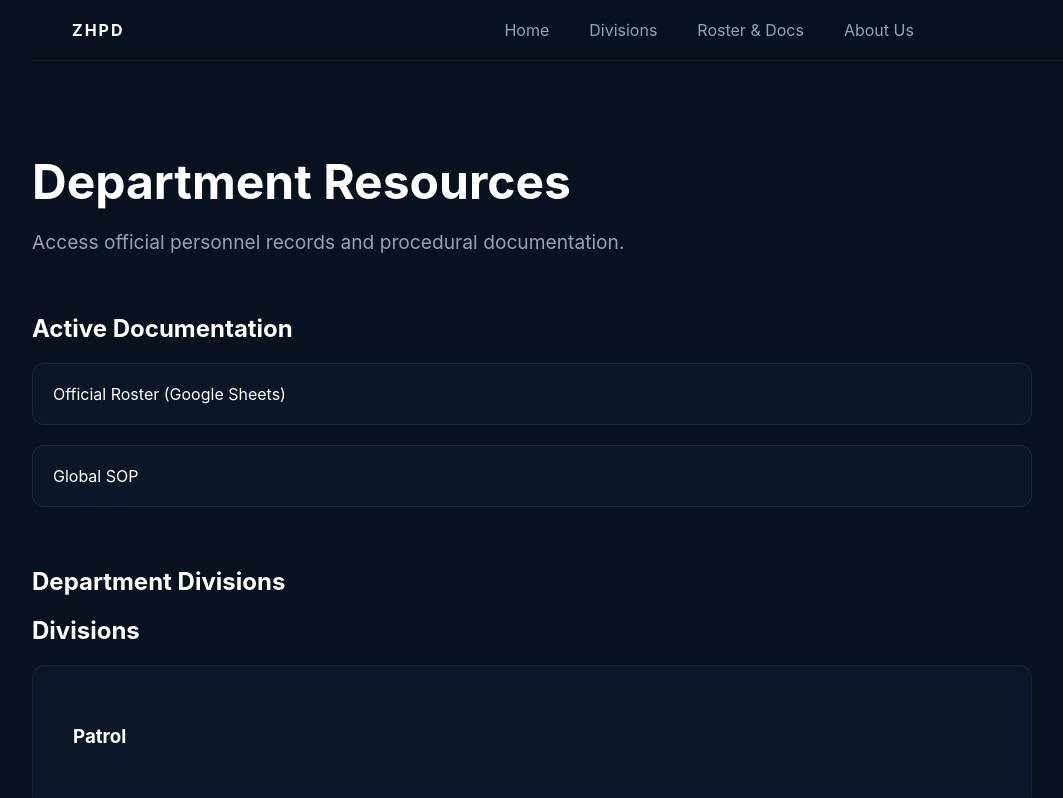
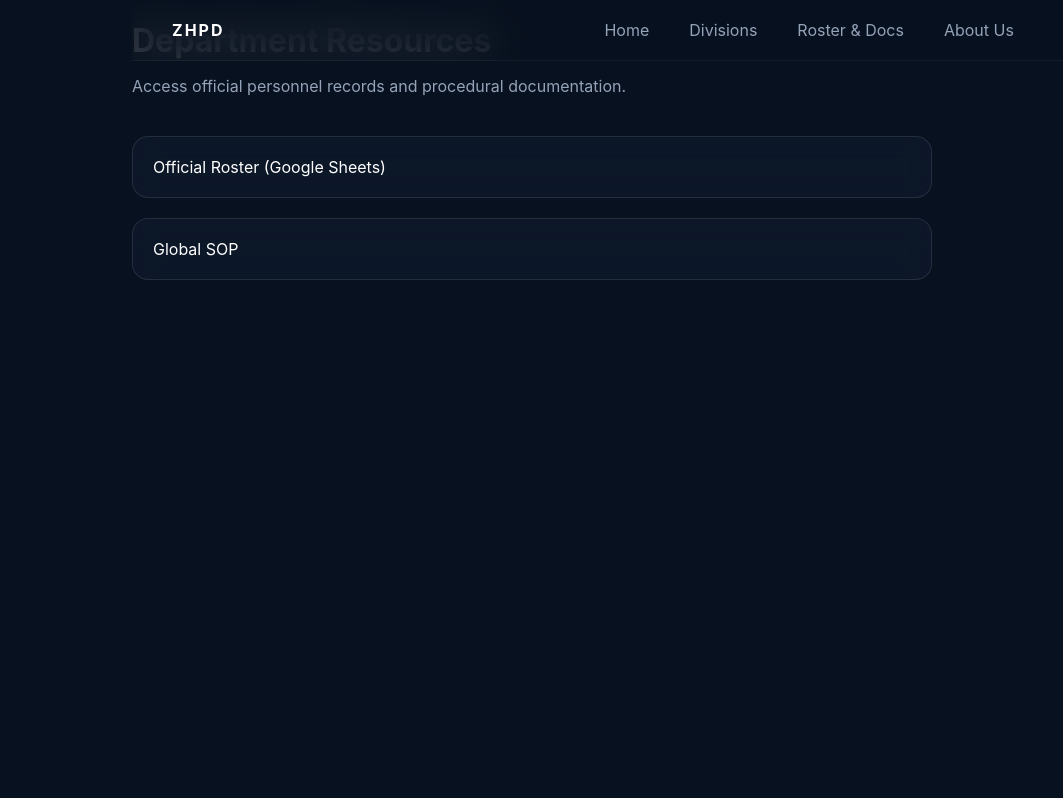
Before and after one commit to morkelchristan-cpu/zhpd-website, a Next.js app: page /roster in a window 1280 px wide. Shown: the top 798 px of the page, without its empty margins (108-1171 px from the left). Built offline with nearby package versions, Linux system fonts and the light colour scheme.

Commit message:
Bug Fixes.

```diff
--- a/app/globals.css
+++ b/app/globals.css
@@ -24,3 +24,25 @@ body {
 }
 .nav-link { color: #94A3B8; text-decoration: none; transition: color 0.3s ease; }
 .nav-link:hover { color: #FFFFFF; }
+
+main {
+  animation: pageTransition 0.5s ease-in-out;
+}
+
+@keyframes pageTransition {
+  from { opacity: 0; filter: blur(5px); }
+  to { opacity: 1; filter: blur(0px); }
+}
+
+.glass-panel {
+  background: rgba(21, 34, 56, 0.4);
+  backdrop-filter: blur(12px);
+  border: 1px solid rgba(255, 255, 255, 0.1);
+  border-radius: 16px;
+  transition: transform 0.3s ease, background 0.3s ease;
+}
+
+.glass-panel:hover {
+  transform: translateY(-5px);
+  background: rgba(30, 58, 95, 0.5);
+}
--- a/app/roster/page.tsx
+++ b/app/roster/page.tsx
@@ -1,34 +1,13 @@
 import Navbar from '@/src/components/Navbar';
 import RosterLinks from '@/src/components/RosterLinks';
-import Divisions from '@/src/components/Divisions';
 
 export default function RosterPage() {
   return (
-    <main style={{
-      paddingTop: '120px',
-      paddingLeft: '40px',
-      paddingRight: '40px',
-      maxWidth: '1000px',
-      margin: '0 auto'
-    }}>
+    <main style={{ paddingTop: '150px', padding: '0 40px', maxWidth: '800px', margin: '0 auto' }}>
       <Navbar />
-
-      <header style={{ marginBottom: '60px' }}>
-        <h1 style={{ fontSize: '3rem', marginBottom: '10px' }}>Department Resources</h1>
-        <p style={{ color: '#94A3B8', fontSize: '1.2rem' }}>
-          Access official personnel records and procedural documentation.
-        </p>
-      </header>
-
-      <section style={{ marginBottom: '60px' }}>
-        <h2 style={{ fontSize: '1.5rem', marginBottom: '20px' }}>Active Documentation</h2>
-        <RosterLinks />
-      </section>
-
-      <section>
-        <h2 style={{ fontSize: '1.5rem', marginBottom: '20px' }}>Department Divisions</h2>
-        <Divisions />
-      </section>
+      <h1 style={{ marginBottom: '10px' }}>Department Resources</h1>
+      <p style={{ color: '#94A3B8', marginBottom: '40px' }}>Access official personnel records and procedural documentation.</p>
+      <RosterLinks />
     </main>
   );
 }
--- a/package.json
+++ b/package.json
@@ -10,6 +10,7 @@
   },
   "dependencies": {
     "next": "16.2.10",
+    "next-auth": "^4.24.14",
     "react": "19.2.4",
     "react-dom": "19.2.4"
   },
```
Also changed, not shown: app/api/auth/[...nextauth]/route.ts (added, +48 -0 lines), app/divisions/page.tsx (added, +22 -0 lines), app/protected/page.tsx (added, +10 -0 lines), src/components/ProtectedRoute.tsx (added, +24 -0 lines), src/components/divisions/page.tsx (deleted, +0 -12 lines), app/[slug]/page.tsx (renamed from src/components/[slug]/page.tsx), app/about/page.tsx (renamed from src/components/about/page.tsx), 1 other file (tests, documents, lock files or other folders).
